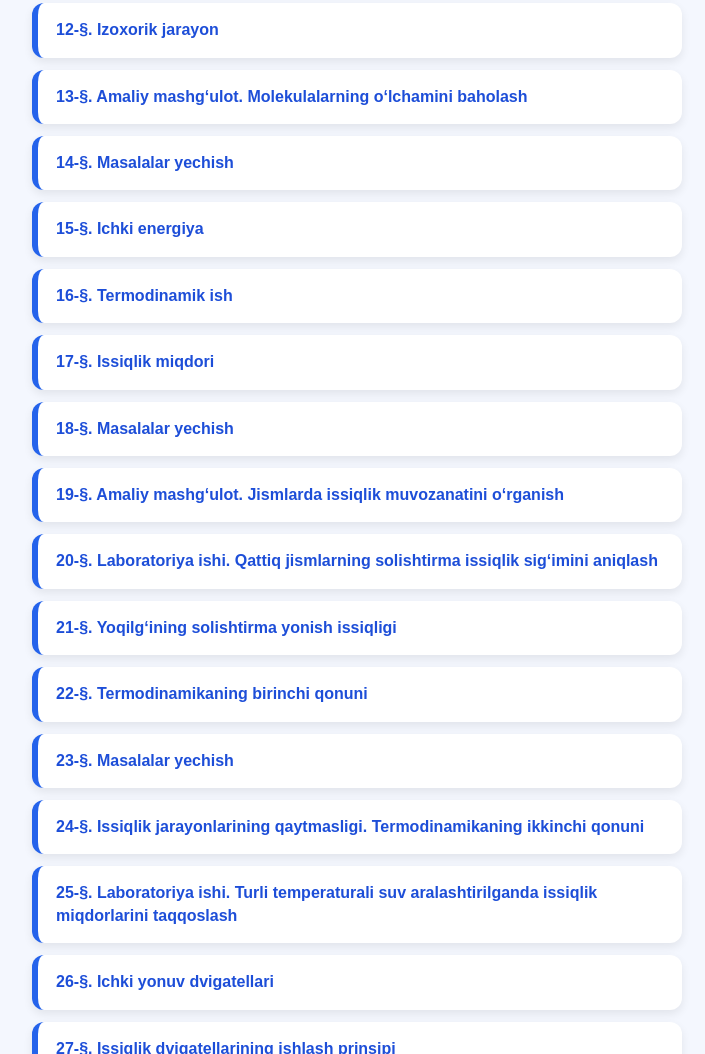
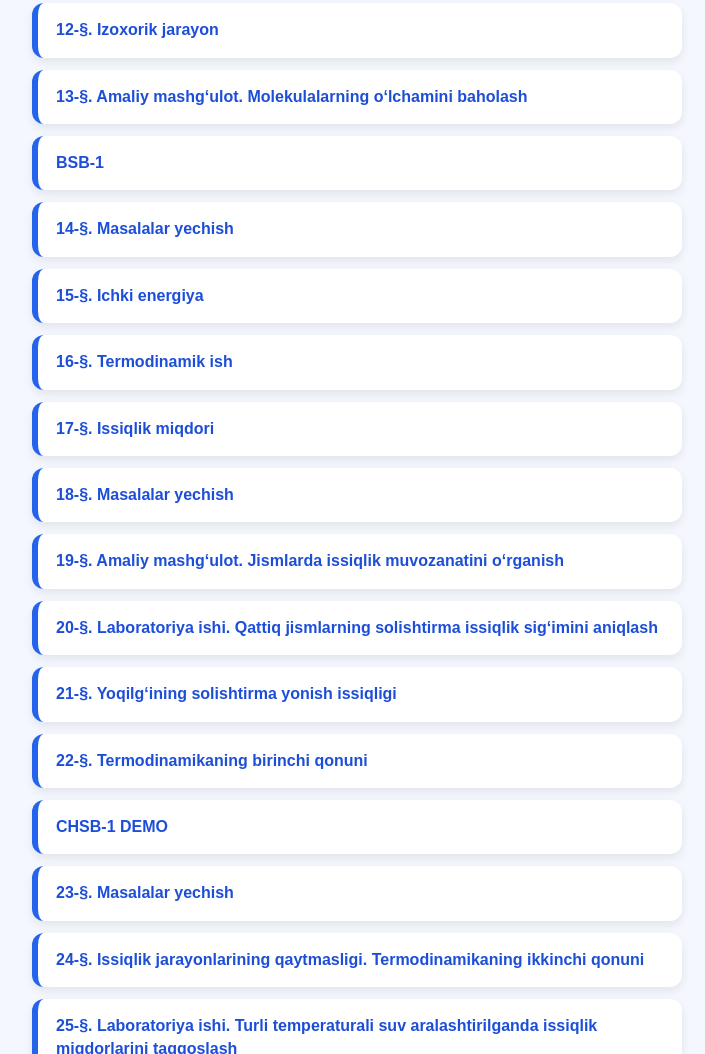
Before and after one commit to hadyatullayeva7/9-sinf-fizika-, a plain HTML site: page index.html in a window 1280 px wide. Shown: the part 791-1845 px from the top of the page, without its empty margins (283-988 px from the left). Drawn offline with Linux system fonts and the light colour scheme.

Commit message:
Add new links to index.html

```diff
--- a/index.html
+++ b/index.html
@@ -69,6 +69,7 @@
     <a class="card" href="11-mavzu.html" target="_blank">11-§. Izobarik jarayon</a>
     <a class="card" href="12-mavzu.html" target="_blank">12-§. Izoxorik jarayon</a>
     <a class="card" href="13-mavzu.html" target="_blank">13-§. Amaliy mashg‘ulot. Molekulalarning o‘lchamini baholash</a>
+    <a class="card" href="BSB-1.html">       BSB-1
     <a class="card" href="14-mavzu.html" target="_blank">14-§. Masalalar yechish</a>
     <a class="card" href="15-mavzu.html" target="_blank">15-§. Ichki energiya</a>
     <a class="card" href="16-mavzu.html" target="_blank">16-§. Termodinamik ish</a>
@@ -78,7 +79,8 @@
     <a class="card" href="20-mavzu.html" target="_blank">20-§. Laboratoriya ishi. Qattiq jismlarning solishtirma issiqlik sig‘imini aniqlash</a>
     <a class="card" href="21-mavzu.html" target="_blank">21-§. Yoqilg‘ining solishtirma yonish issiqligi</a>
     <a class="card" href="22-mavzu.html" target="_blank">22-§. Termodinamikaning birinchi qonuni</a>
-    <a class="card" href="23-mavzu.html" target="_blank">23-§. Masalalar yechish</a>
+   <a class="card" href="CHSB-1 DEMO.html"> CHSB-1 DEMO
+      <a class="card" href="23-mavzu.html" target="_blank">23-§. Masalalar yechish</a>
     <a class="card" href="24-mavzu.html" target="_blank">24-§. Issiqlik jarayonlarining qaytmasligi. Termodinamikaning ikkinchi qonuni</a>
     <a class="card" href="25-mavzu.html" target="_blank">25-§. Laboratoriya ishi. Turli temperaturali suv aralashtirilganda issiqlik miqdorlarini taqqoslash</a>
 
```
